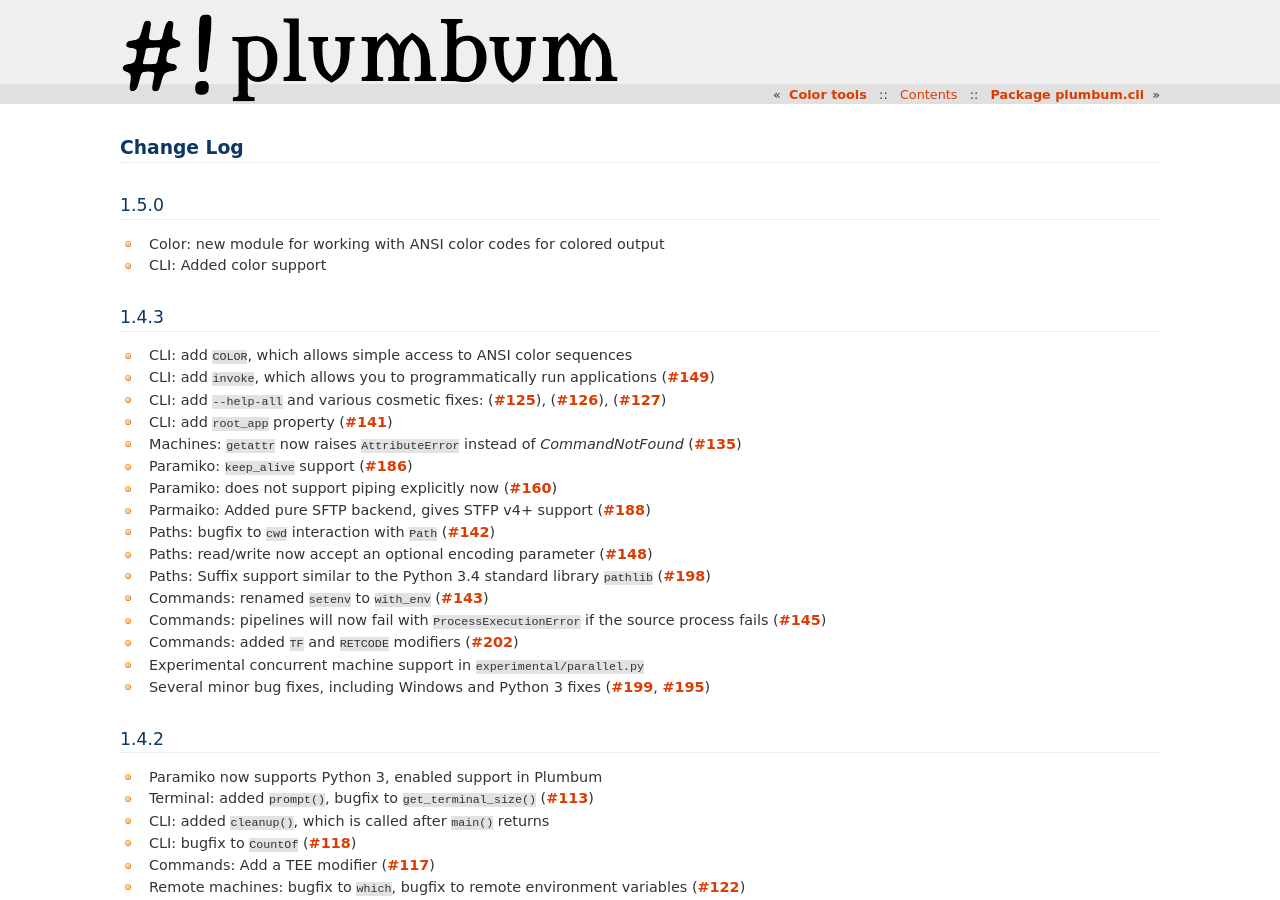
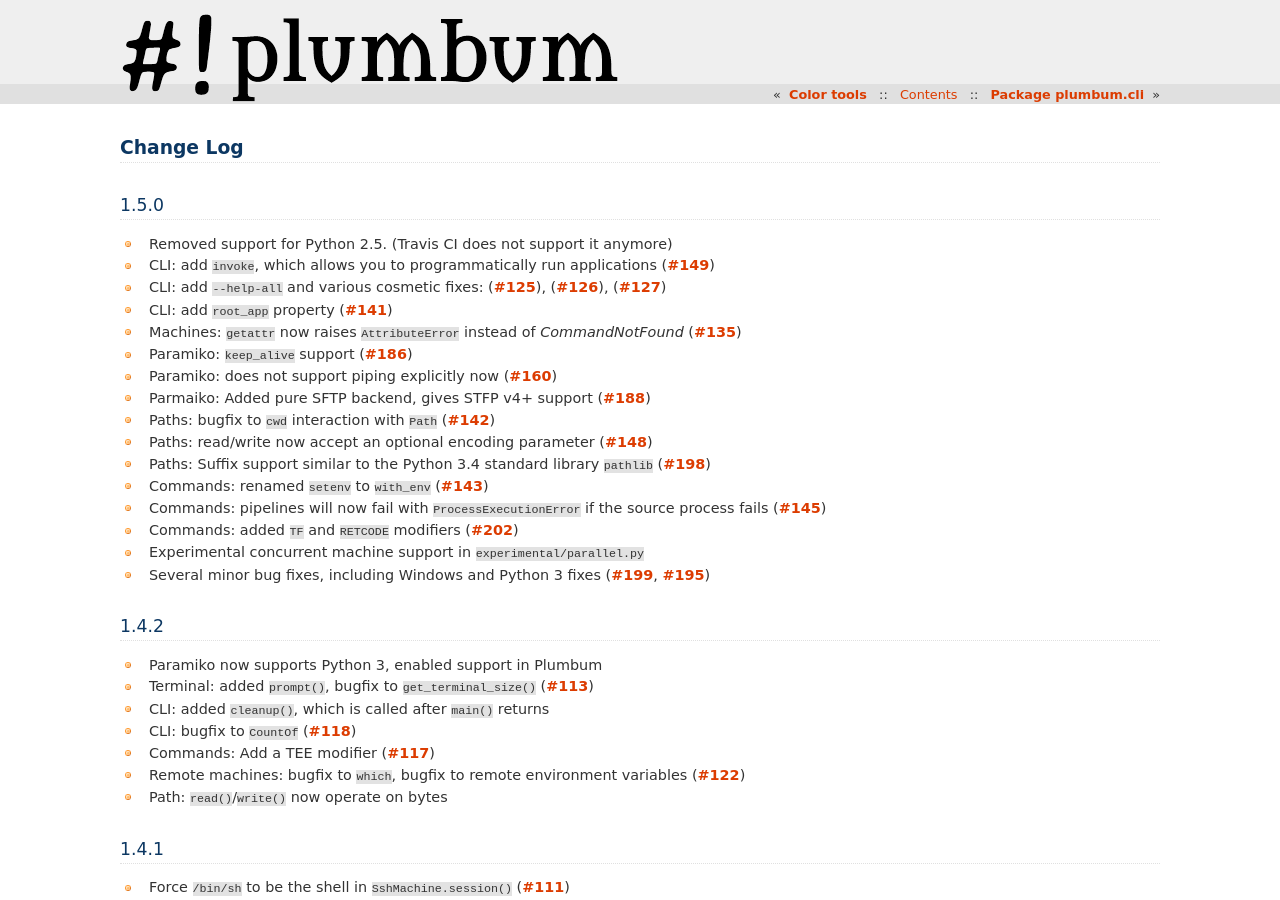
Before and after one commit to tomerfiliba/plumbum, a Sphinx documentation site: the page built from docs/changelog.rst, in a window 1280 px wide and 900 px high. Built offline with Sphinx 7.4.7, drawn with Linux system fonts in a browser that asks for light colours.

Commit message:
Merging master branch

```diff
--- a/CHANGELOG.rst
+++ b/CHANGELOG.rst
@@ -1,11 +1,6 @@
 1.5.0
 -----
-* Color: new module for working with ANSI color codes for colored output
-* CLI: Added color support
-
-1.4.3
------
-* CLI: add ``COLOR``, which allows simple access to ANSI color sequences
+* Removed support for Python 2.5. (Travis CI does not support it anymore)
 * CLI: add ``invoke``, which allows you to programmatically run applications (`#149 <https://github.com/tomerfiliba/plumbum/pull/149>`_)
 * CLI: add ``--help-all`` and various cosmetic fixes: (`#125 <https://github.com/tomerfiliba/plumbum/pull/125>`_),
   (`#126 <https://github.com/tomerfiliba/plumbum/pull/126>`_), (`#127 <https://github.com/tomerfiliba/plumbum/pull/127>`_)
--- a/docs/_news.rst
+++ b/docs/_news.rst
@@ -1,4 +1,4 @@
-* **planned**: Version 1.4.3 coming soon. This release is a collection of smaller features and bug fixes.
+* **planned**: Version 1.5.0 coming soon. This release is a collection of small features and bug fixes.
 
  .. note:: ``setenv`` has been renamed ``with_env``
 
--- a/docs/index.rst
+++ b/docs/index.rst
@@ -78,7 +78,7 @@ you encounter or to request features. The library is released under the permissi
 Requirements
 ------------
 
-Plumbum supports **Python 2.5-3.4** and has been
+Plumbum supports **Python 2.6-3.4** and has been
 tested on **Linux** and **Windows** machines. Any Unix-like machine should work fine out of the box,
 but on Windows, you'll probably want to install a decent `coreutils <http://en.wikipedia.org/wiki/Coreutils>`_
 environment and add it to your ``PATH``. I can recommend `mingw <http://mingw.org/>`_ (which comes
--- a/docs/local_commands.rst
+++ b/docs/local_commands.rst
@@ -155,7 +155,7 @@ objects that can be applied to your command to run it and get or test the retcod
    ``FG=True`` to ``TF`` or ``RETCODE``.
    For instance, ``cat["non/existing.file"] & TF(1,FG=True)``
 
-.. versionadded:: 1.4.3
+.. versionadded:: 1.5.0
 
 Run and Popen
 -------------
--- a/setup.py
+++ b/setup.py
@@ -28,12 +28,9 @@ setup(name = "plumbum",
         "License :: OSI Approved :: MIT License",
         "Operating System :: Microsoft :: Windows",
         "Operating System :: POSIX",
-        "Programming Language :: Python :: 2.5",
         "Programming Language :: Python :: 2.6",
         "Programming Language :: Python :: 2.7",
         "Programming Language :: Python :: 3",
-        "Programming Language :: Python :: 3.0",
-        "Programming Language :: Python :: 3.1",
         "Programming Language :: Python :: 3.2",
         "Programming Language :: Python :: 3.3",
         "Programming Language :: Python :: 3.4",
```
